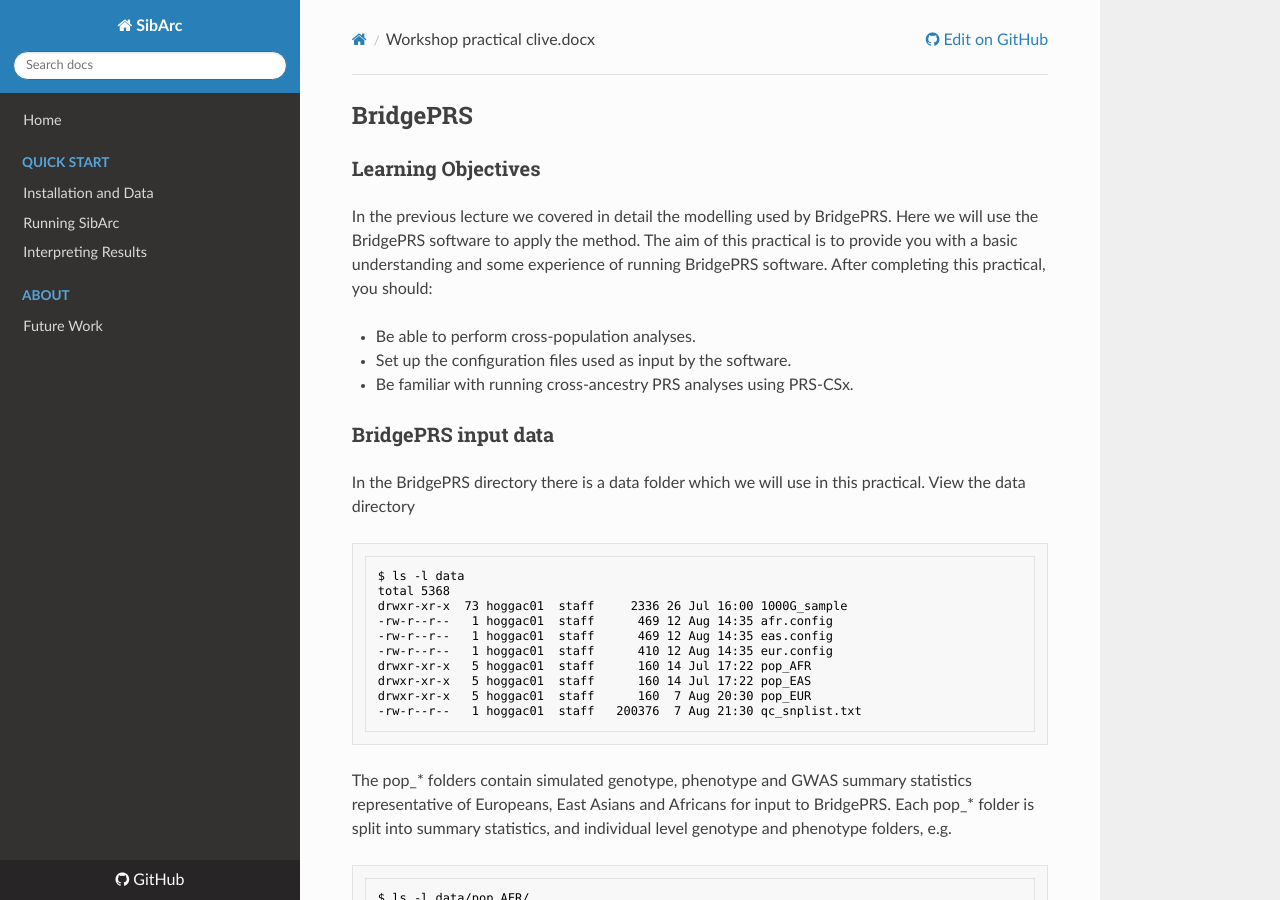
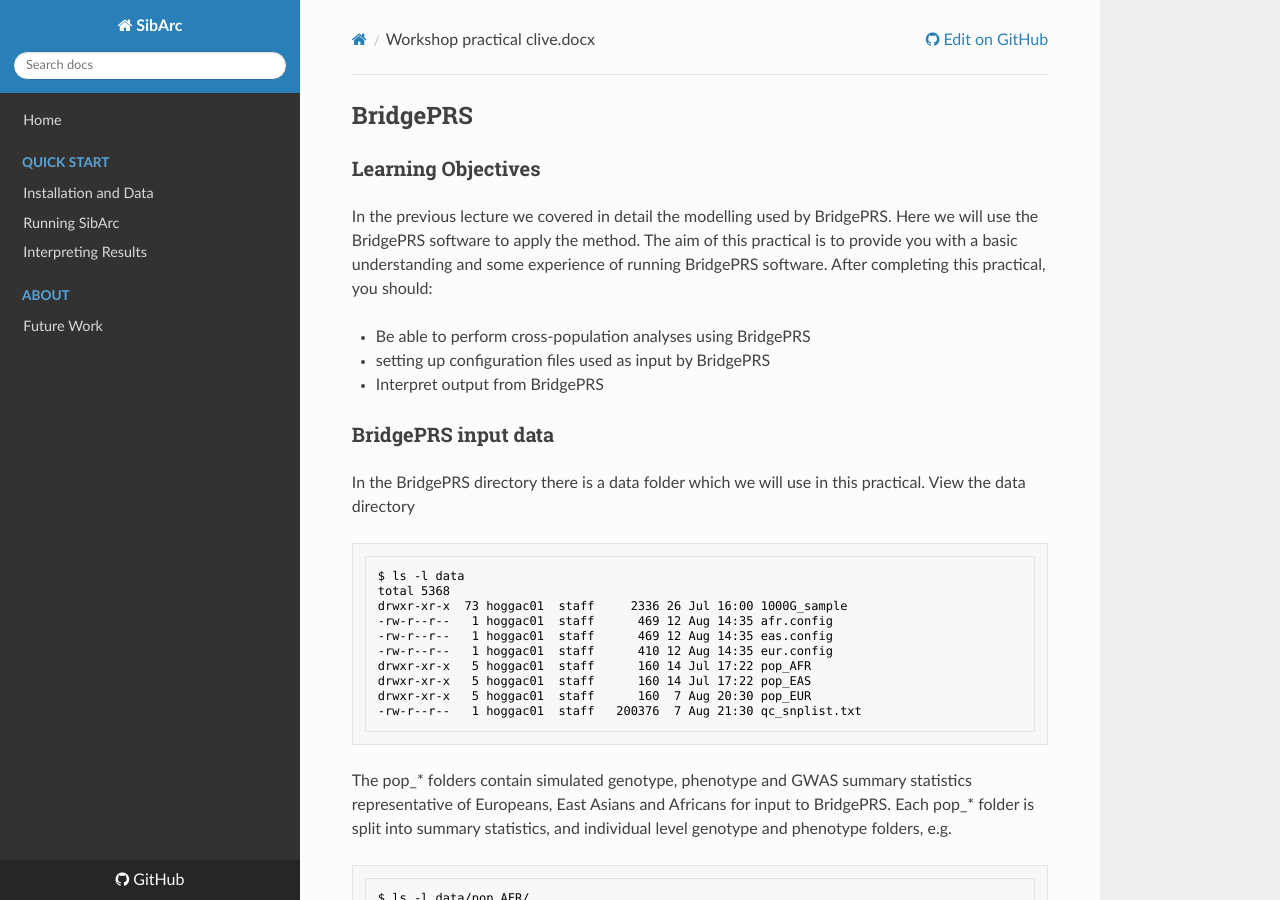
Before and after one commit to tadesouaiaia/sibArc-website, an MkDocs documentation site: the page built from docs/workshop_practical_clive.docx.md, in a window 1280 px wide and 900 px high. Built offline with MkDocs 1.6.1, drawn with Linux system fonts in a browser that asks for light colours; comment, search, counter and statistics services are not loaded.

Commit message:
Update workshop_practical_clive.docx.md

```diff
--- a/docs/workshop_practical_clive.docx.md
+++ b/docs/workshop_practical_clive.docx.md
@@ -7,9 +7,9 @@
 and some experience of running BridgePRS software. After completing
 this practical, you should:
 
-* Be able to perform cross-population analyses.
-* Set up the configuration files used as input by the software.
-* Be familiar with running cross-ancestry PRS analyses using PRS-CSx.
+* Be able to perform cross-population analyses using BridgePRS
+  * setting up configuration files used as input by BridgePRS
+* Interpret output from BridgePRS
 
 ### BridgePRS input data
 In the BridgePRS directory there is a data folder which we will use in
```
